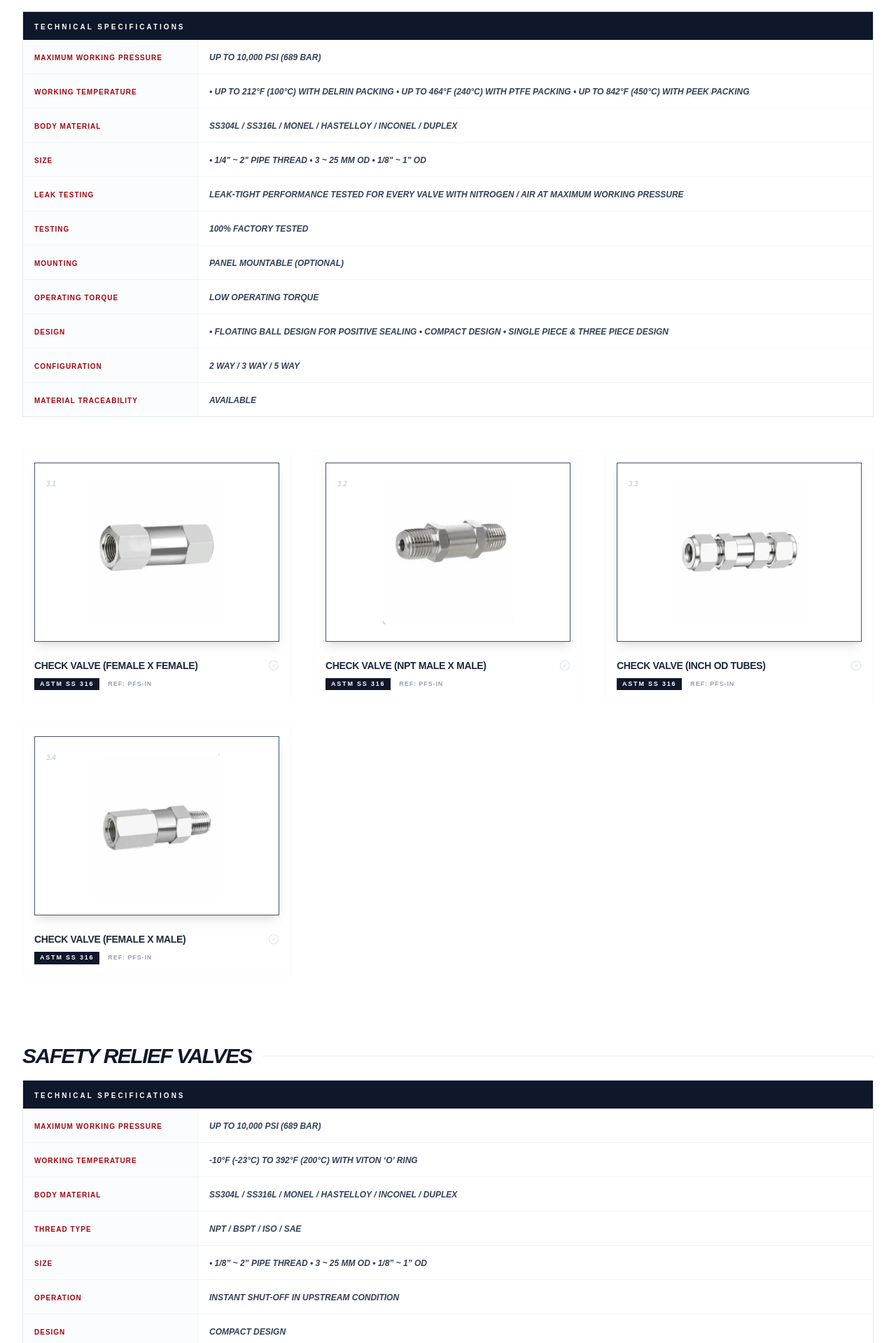
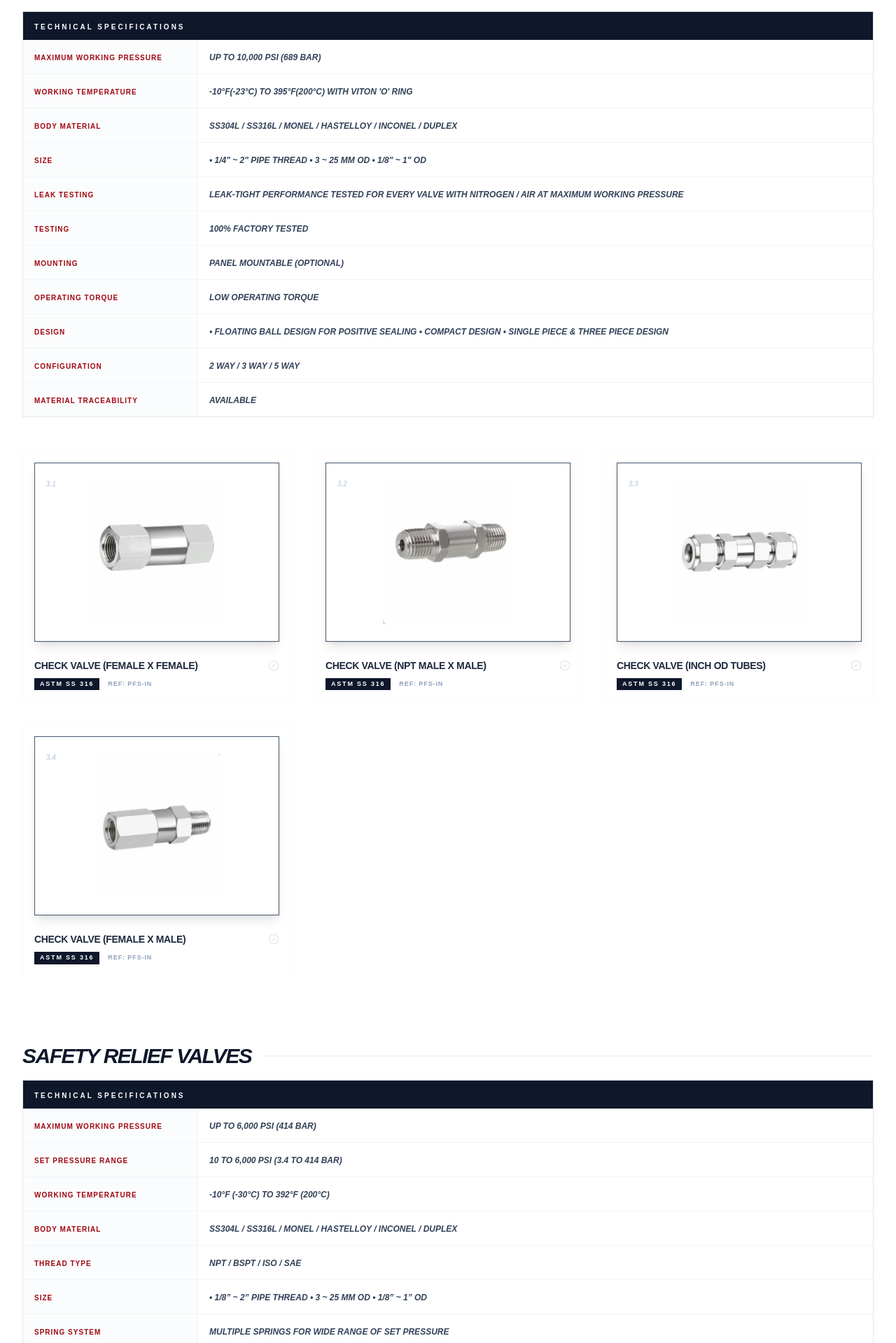
Before and after one commit to Precision2026/PrecisionFlowSystems, a Next.js app: page /products/instrumentation-valves in a window 1280 px wide. Shown: the part 3661-5580 px from the top of the page at 70% size. Built offline with nearby package versions, Linux system fonts and the light colour scheme.

Commit message:
make correction on products

```diff
--- a/app/constants/product.ts
+++ b/app/constants/product.ts
@@ -142,7 +142,7 @@ export const productCategories: ProductCategory[] = [
         },
       },
       {
-        subName: "Relief Safety Valves",
+        subName: "Check Valves (NRV)",
         subItems: [
           "Check Valve (Female x Female)",
           "Check Valve (NPT Male x Male)",
@@ -152,7 +152,7 @@ export const productCategories: ProductCategory[] = [
         specs: {
           "Maximum Working Pressure": "Up to 10,000 psi (689 bar)",
           "Working Temperature":
-            "• Up to 212°F (100°C) with Delrin Packing\n• Up to 464°F (240°C) with PTFE Packing\n• Up to 842°F (450°C) with PEEK Packing",
+            "-10°F(-23°C) to 395°F(200°C) With Viton 'O' Ring",
           "Body Material":
             "SS304L / SS316L / Monel / Hastelloy / Inconel / Duplex",
           Size: '• 1/4" ~ 2" Pipe Thread • 3 ~ 25 mm OD • 1/8" ~ 1" OD',
@@ -177,15 +177,16 @@ export const productCategories: ProductCategory[] = [
           "Female Threaded 6000 psi",
         ],
         specs: {
-          "Maximum Working Pressure": "Up to 10,000 psi (689 bar)",
+          "Maximum Working Pressure": "Up to 6,000 psi (414 bar)",
+          "Set Pressure Range": "10 to 6,000 psi (3.4 to 414 bar)",
           "Working Temperature":
-            "-10°F (-23°C) to 392°F (200°C) with Viton ‘O’ Ring",
+            "-10°F (-30°C) to 392°F (200°C)",
           "Body Material":
             "SS304L / SS316L / Monel / Hastelloy / Inconel / Duplex",
           "Thread Type": "NPT / BSPT / ISO / SAE",
           Size: "• 1/8” ~ 2” Pipe Thread • 3 ~ 25 mm OD • 1/8” ~ 1” OD",
-          Operation: "Instant shut-off in upstream condition",
-          Design: "Compact Design",
+          "Spring System": "Multiple Springs For Wide Range Of Set Pressure",
+          Adjustment: "Easy External Pressure Adjustment • Label Identifies Set Pressure Range",
           Testing: "100% Factory Tested",
           "Material Traceability": "Available",
         },
@@ -284,6 +285,49 @@ export const productCategories: ProductCategory[] = [
       "Flanges",
     ],
   },
+  {
+    name: "Others",
+    slug: "others",
+    description:
+      "A collection of miscellaneous industrial components, maintenance tools, and uncategorized process hardware.",
+    image: "/others/general-hardware.webp",
+    items: [
+      {
+        subName: "Pressure Gauges",
+        subItems: [
+          "Bourdon Tube Pressure Gauge",
+          "Digital Pressure Gauge",
+          "Diaphragm Pressure Gauge",
+          "Vacuum Gauge",
+        ],
+        specs: {
+          "Dial Size": "40, 50, 63, 100, 150, 250 mm",
+          Accuracy: "± 1.0% to ± 2.5% of Full Scale",
+          Range: "Vacuum to 10,000 psi",
+          Material: "SS316 Case & Internal, Brass Internal (Optional)",
+          Connection: "Bottom or Back Entry (NPT/BSP)",
+        },
+      },
+      {
+        subName: "Gaskets & Seals",
+        subItems: [
+          "Spiral Wound Gasket",
+          "PTFE Envelop Gasket",
+          "Ring Type Joint (RTJ)",
+          "O-Rings (Viton, EPDM, NBR)",
+        ],
+        specs: {
+          Material: "SS316L, Graphite Filler, PTFE, Pure Viton",
+          Standards: "ASME B16.20, ASME B16.21",
+          Temperature: "Up to 1000°C (Graphite) / 260°C (PTFE)",
+        },
+      },
+      "Syphons",
+      "Thermowells",
+      "Snubbers",
+      "Orifice Plates",
+    ],
+  },
 ];
 
 // // constants/products.ts
```
